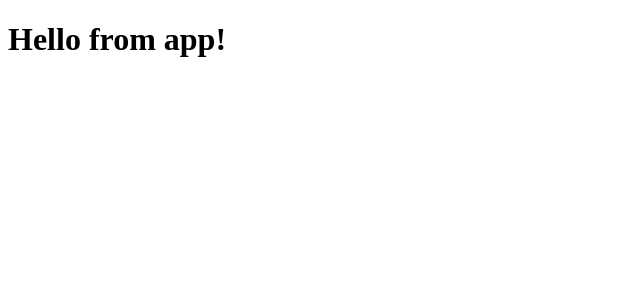
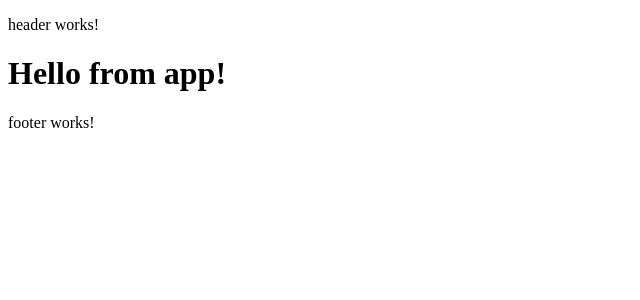
Before and after one commit to AntoniyaNacheva/angular-first-app, an Angular app in the folder Forum-app/: page / in a window 1280 px wide. Shown: the top 300 px of the page, without its empty margins (0-640 px from the left). Built offline with nearby package versions, Linux system fonts and the light colour scheme.

Commit message:
Core Module

```diff
--- a/Forum-app/src/app/app.component.html
+++ b/Forum-app/src/app/app.component.html
@@ -1 +1,3 @@
+<app-header />
 <h1>Hello from app!</h1>
+<app-footer />
--- /dev/null
+++ b/Forum-app/src/app/core/footer/footer.component.html
@@ -0,0 +1 @@
+<p>footer works!</p>
--- /dev/null
+++ b/Forum-app/src/app/core/header/header.component.html
@@ -0,0 +1 @@
+<p>header works!</p>
```
Also changed, not shown: Forum-app/src/app/app.module.ts (+5 -9 lines), Forum-app/src/app/core/core.module.ts (added, +11 -0 lines), Forum-app/src/app/core/footer/footer.component.ts (added, +10 -0 lines), Forum-app/src/app/core/header/header.component.ts (added, +10 -0 lines), Forum-app/src/app/core/footer/footer.component.css (added), Forum-app/src/app/core/header/header.component.css (added), 2 other files (tests, documents, lock files or other folders).
